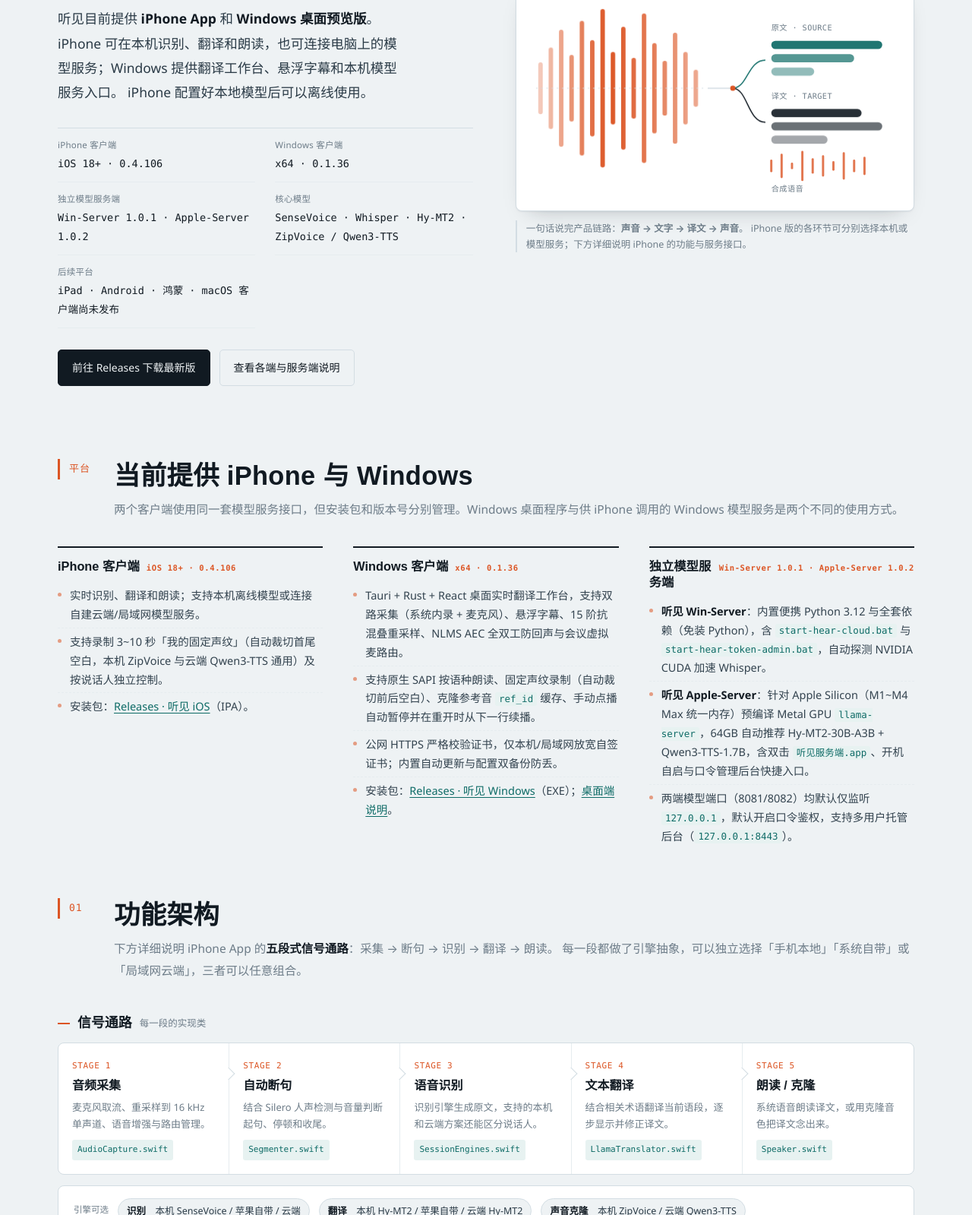
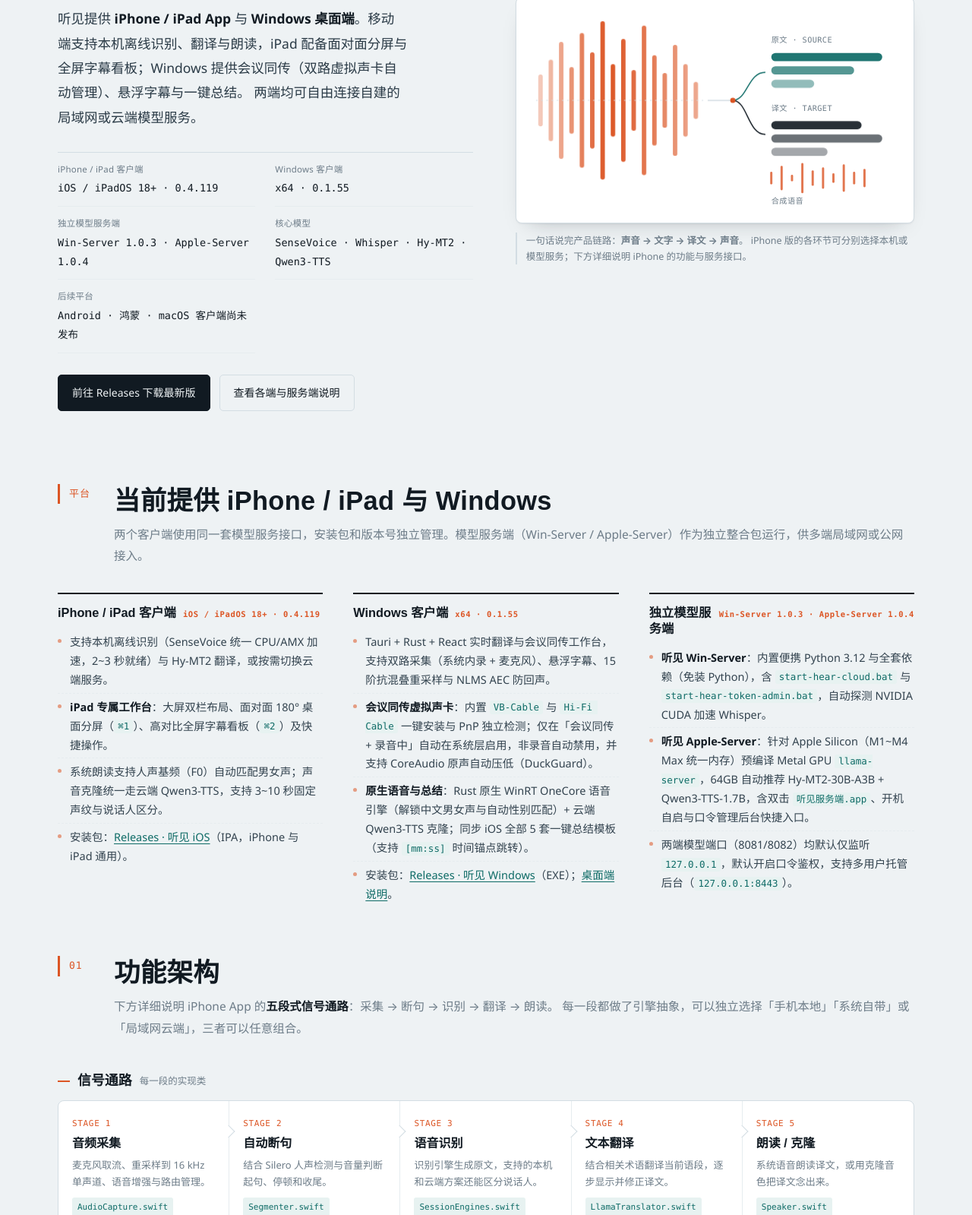
Before and after one commit to qianyueping1211/Hear, a plain HTML site: page docs/index.html in a window 1280 px wide. Shown: the part 312-1911 px from the top of the page at 76% size. Drawn offline with Linux system fonts and the light colour scheme.

Commit message:
docs: streamline README.md and update docs/index.html to latest versions (iOS 0.4.119 / Win 0.1.55)

```diff
--- a/docs/index.html
+++ b/docs/index.html
@@ -3,8 +3,8 @@
 <head>
 <meta charset="utf-8">
 <meta name="viewport" content="width=device-width, initial-scale=1">
-<title>听见 Hear · iPhone 与 Windows 实时语音翻译</title>
-<meta name="description" content="听见 Hear 当前提供 iPhone 实时语音翻译 App 和 Windows x64 桌面预览版。了解两个平台的下载方式、iPhone 功能架构与可选的模型服务。">
+<title>听见 Hear · iPhone / iPad 与 Windows 实时语音翻译</title>
+<meta name="description" content="听见 Hear 提供 iPhone / iPad 实时语音翻译 App 和 Windows x64 会议同传桌面端。了解各平台下载方式、功能架构、技术实现与独立模型服务。">
 <style>
 /* ============================================================
    听见 Hear · 介绍文档
@@ -365,19 +365,19 @@ section.band{scroll-margin-top:62px}
 <section class="hero">
   <div class="wrap hero-grid">
     <div>
-      <span class="kicker">iPhone · Windows x64 · 实时语音翻译</span>
+      <span class="kicker">iPhone · iPad · Windows x64 · 实时语音翻译与会议同传</span>
       <h1>听见<span class="lat">HEAR</span></h1>
       <p class="lead">
-        听见目前提供 <b>iPhone App</b> 和 <b>Windows 桌面预览版</b>。iPhone 可在本机识别、翻译和朗读，也可连接电脑上的模型服务；Windows 提供翻译工作台、悬浮字幕和本机模型服务入口。
-        iPhone 配置好本地模型后可以离线使用。
+        听见提供 <b>iPhone / iPad App</b> 与 <b>Windows 桌面端</b>。移动端支持本机离线识别、翻译与朗读，iPad 配备面对面分屏与全屏字幕看板；Windows 提供会议同传（双路虚拟声卡自动管理）、悬浮字幕与一键总结。
+        两端均可自由连接自建的局域网或云端模型服务。
       </p>
 
       <dl class="facts">
-        <div><dt>iPhone 客户端</dt><dd>iOS 18+ · 0.4.106</dd></div>
-        <div><dt>Windows 客户端</dt><dd>x64 · 0.1.36</dd></div>
-        <div><dt>独立模型服务端</dt><dd>Win-Server 1.0.1 · Apple-Server 1.0.2</dd></div>
-        <div><dt>核心模型</dt><dd>SenseVoice · Whisper · Hy-MT2 · ZipVoice / Qwen3-TTS</dd></div>
-        <div><dt>后续平台</dt><dd>iPad · Android · 鸿蒙 · macOS 客户端尚未发布</dd></div>
+        <div><dt>iPhone / iPad 客户端</dt><dd>iOS / iPadOS 18+ · 0.4.119</dd></div>
+        <div><dt>Windows 客户端</dt><dd>x64 · 0.1.55</dd></div>
+        <div><dt>独立模型服务端</dt><dd>Win-Server 1.0.3 · Apple-Server 1.0.4</dd></div>
+        <div><dt>核心模型</dt><dd>SenseVoice · Whisper · Hy-MT2 · Qwen3-TTS</dd></div>
+        <div><dt>后续平台</dt><dd>Android · 鸿蒙 · macOS 客户端尚未发布</dd></div>
       </dl>
 
       <div class="cta-row">
@@ -470,30 +470,31 @@ section.band{scroll-margin-top:62px}
     <div class="sechead">
       <div class="num">平台</div>
       <div>
-        <h2>当前提供 iPhone 与 Windows</h2>
-        <p class="lede">两个客户端使用同一套模型服务接口，但安装包和版本号分别管理。Windows 桌面程序与供 iPhone 调用的 Windows 模型服务是两个不同的使用方式。</p>
+        <h2>当前提供 iPhone / iPad 与 Windows</h2>
+        <p class="lede">两个客户端使用同一套模型服务接口，安装包和版本号独立管理。模型服务端（Win-Server / Apple-Server）作为独立整合包运行，供多端局域网或公网接入。</p>
       </div>
     </div>
     <div class="fgroups">
       <div class="fgroup">
-        <h3>iPhone 客户端 <em>iOS 18+ · 0.4.106</em></h3>
+        <h3>iPhone / iPad 客户端 <em>iOS / iPadOS 18+ · 0.4.119</em></h3>
         <ul>
-          <li>实时识别、翻译和朗读；支持本机离线模型或连接自建云端/局域网模型服务。</li>
-          <li>支持录制 3~10 秒「我的固定声纹」（自动裁切首尾空白，本机 ZipVoice 与云端 Qwen3-TTS 通用）及按说话人独立控制。</li>
-          <li>安装包：<a href="https://github.com/qianyueping1211/Hear/releases" target="_blank" rel="noopener">Releases · 听见 iOS</a>（IPA）。</li>
+          <li>支持本机离线识别（SenseVoice 统一 CPU/AMX 加速，2~3 秒就绪）与 Hy-MT2 翻译，或按需切换云端服务。</li>
+          <li><b>iPad 专属工作台</b>：大屏双栏布局、面对面 180° 桌面分屏（<code>⌘1</code>）、高对比全屏字幕看板（<code>⌘2</code>）及快捷操作。</li>
+          <li>系统朗读支持人声基频（F0）自动匹配男女声；声音克隆统一走云端 Qwen3-TTS，支持 3~10 秒固定声纹与说话人区分。</li>
+          <li>安装包：<a href="https://github.com/qianyueping1211/Hear/releases" target="_blank" rel="noopener">Releases · 听见 iOS</a>（IPA，iPhone 与 iPad 通用）。</li>
         </ul>
       </div>
       <div class="fgroup">
-        <h3>Windows 客户端 <em>x64 · 0.1.36</em></h3>
+        <h3>Windows 客户端 <em>x64 · 0.1.55</em></h3>
         <ul>
-          <li>Tauri + Rust + React 桌面实时翻译工作台，支持双路采集（系统内录 + 麦克风）、悬浮字幕、15 阶抗混叠重采样、NLMS AEC 全双工防回声与会议虚拟麦路由。</li>
-          <li>支持原生 SAPI 按语种朗读、固定声纹录制（自动裁切前后空白）、克隆参考音 <code>ref_id</code> 缓存、手动点播自动暂停并在重开时从下一行续播。</li>
-          <li>公网 HTTPS 严格校验证书，仅本机/局域网放宽自签证书；内置自动更新与配置双备份防丢。</li>
+          <li>Tauri + Rust + React 实时翻译与会议同传工作台，支持双路采集（系统内录 + 麦克风）、悬浮字幕、15 阶抗混叠重采样与 NLMS AEC 防回声。</li>
+          <li><b>会议同传虚拟声卡</b>：内置 <code>VB-Cable</code> 与 <code>Hi-Fi Cable</code> 一键安装与 PnP 独立检测；仅在「会议同传 + 录音中」自动在系统层启用，非录音自动禁用，并支持 CoreAudio 原声自动压低（DuckGuard）。</li>
+          <li><b>原生语音与总结</b>：Rust 原生 WinRT OneCore 语音引擎（解锁中文男女声与自动性别匹配）+ 云端 Qwen3-TTS 克隆；同步 iOS 全部 5 套一键总结模板（支持 <code>[mm:ss]</code> 时间锚点跳转）。</li>
           <li>安装包：<a href="https://github.com/qianyueping1211/Hear/releases" target="_blank" rel="noopener">Releases · 听见 Windows</a>（EXE）；<a href="https://github.com/qianyueping1211/Hear/blob/main/apps/desktop/README.md" target="_blank" rel="noopener">桌面端说明</a>。</li>
         </ul>
       </div>
       <div class="fgroup">
-        <h3>独立模型服务端 <em>Win-Server 1.0.1 · Apple-Server 1.0.2</em></h3>
+        <h3>独立模型服务端 <em>Win-Server 1.0.3 · Apple-Server 1.0.4</em></h3>
         <ul>
           <li><b>听见 Win-Server</b>：内置便携 Python 3.12 与全套依赖（免装 Python），含 <code>start-hear-cloud.bat</code> 与 <code>start-hear-token-admin.bat</code>，自动探测 NVIDIA CUDA 加速 Whisper。</li>
           <li><b>听见 Apple-Server</b>：针对 Apple Silicon（M1~M4 Max 统一内存）预编译 Metal GPU <code>llama-server</code>，64GB 自动推荐 Hy-MT2-30B-A3B + Qwen3-TTS-1.7B，含双击 <code>听见服务端.app</code>、开机自启与口令管理后台快捷入口。</li>
@@ -556,7 +557,7 @@ section.band{scroll-margin-top:62px}
       <span class="lab">引擎可选</span>
       <span class="opt"><b>识别</b>　本机 SenseVoice / 苹果自带 / 云端</span>
       <span class="opt"><b>翻译</b>　本机 Hy-MT2 / 苹果自带 / 云端 Hy-MT2</span>
-      <span class="opt"><b>声音克隆</b>　本机 ZipVoice / 云端 Qwen3-TTS</span>
+      <span class="opt"><b>声音克隆</b>　云端 Qwen3-TTS</span>
     </div>
 
     <div class="note">
@@ -572,7 +573,7 @@ section.band{scroll-margin-top:62px}
         <ul>
           <li><b>实时翻译模式</b>　轻点麦克风开始收音，App 会在选定的两种语言间判断方向。再点一次停止。</li>
           <li><b>对话翻译模式</b>　轻点左侧或右侧的语言圆圈开始，再点同一个圆圈停止。点另一侧会先收完当前语段，再切换语言。</li>
-          <li><b>模式切换</b>　底部横向滑动或点击圆点切换模式，应用会记住上次使用的模式。</li>
+          <li><b>模式切换与 iPad 视图</b>　iPhone 底部横向滑动切换实时/对话模式；iPad 除双栏工作台外，还提供面对面 180° 桌面分屏（<code>⌘1</code>）与高对比全屏字幕看板（<code>⌘2</code>）。</li>
           <li><b>翻译气泡</b>　先显示原文，再逐步显示译文。等待修正时保留已有译文，修正成功后标出变化。</li>
           <li><b>编辑和重试</b>　长按气泡可修改原文并重译，也可选择复制译文。翻译失败且有原文时，可直接点「重试翻译」。</li>
           <li><b>灵动岛和锁屏</b>　设置中可选「展示译文」或「展示原文和译文」。展开灵动岛或查看锁屏时可读译文，暂停收音后显示暂停状态。</li>
@@ -582,7 +583,7 @@ section.band{scroll-margin-top:62px}
       <div class="fgroup">
         <h3><em>02</em>语音识别</h3>
         <ul>
-          <li><b>本机 SenseVoice</b>　支持中文、英语、日语和韩语。实时识别可在语句结束前回显原文。</li>
+          <li><b>本机 SenseVoice</b>　支持中文、英语、日语和韩语。统一采用 CPU/AMX（<code>.cpuOnly</code>）加速加载，iPhone 与 iPad 均 2~3 秒就绪，支持语句结束前实时回显原文。</li>
           <li><b>苹果自带</b>　iOS 26 或以上提供系统听写，适用语种随设备可用的语言资源变化。</li>
           <li><b>云端语音识别</b>　从「模型管理 → 云端模型 → 语音识别」选择服务支持的 SenseVoice、Whisper 或 SenseVoice + Whisper。</li>
           <li><b>区分说话人</b>　云端由服务器提供说话人模型。本机 SenseVoice 需带 CAM++ 模型文件，在「语音识别」里开启「实时翻译时区分说话人」。</li>
@@ -606,7 +607,7 @@ section.band{scroll-margin-top:62px}
         <ul>
           <li><b>声音输出位置</b>　在「功能设置 → 朗读」选择手机扬声器或耳机。使用耳机时可分别指定左右耳听哪种译文或静音。</li>
           <li><b>播报时机</b>　扬声器模式通常在停止收音后朗读。App 切到后台时暂停播放，识别、翻译及克隆生成可继续处理。</li>
-          <li><b>声音克隆</b>　在「朗读」里开启后，可以选本机 ZipVoice 或云端 Qwen3-TTS。本机 ZipVoice 适用于中英文。</li>
+          <li><b>声音克隆与性别匹配</b>　开启声音克隆后通过云端 Qwen3-TTS 合成译文音色；使用系统语音朗读时，支持「自动识别 / 女声 / 男声」，基于人声基频（F0）自动匹配对应性别音色。</li>
           <li><b>样本和系统朗读</b>　优先使用这句的参考音频。同页中有已确认的相同说话人和同种语言时，可复用该说话人的合格样本。样本不足或克隆声音不可播放时，用系统声音朗读。</li>
           <li><b>图标状态</b>　克隆生成中显示转圈，音频开始输出时喇叭变绿。播放结束后显示灰色喇叭，可在「显示声音图标」中关闭灰色图标。</li>
           <li><b>静音与缓存</b>　播放前裁掉克隆音频首尾的长静音，保留句中的停顿。已有缓存首次读取也会处理。</li>
@@ -617,7 +618,7 @@ section.band{scroll-margin-top:62px}
         <h3><em>05</em>会话与历史</h3>
         <ul>
           <li><b>历史记录</b>　每页对话可独立存档，保留原文、译文及说话人资料。</li>
-          <li><b>大模型总结</b>　配置服务提供商后可选会议纪要、简明摘要、行动项清单、双语要点或沟通访谈记录，结果支持编辑。</li>
+          <li><b>大模型总结</b>　iOS/iPadOS 与 Windows 端共享同一套 5 种总结模板（德鲁克会议纪要、简明摘要、行动项清单、双语要点对照、沟通访谈记录），结果支持编辑；Windows 端支持点击 <code>[mm:ss]</code> 时间锚点跳转回放。</li>
           <li><b>继续使用</b>　异常中断的总结会标记为失败，可再次生成。</li>
         </ul>
       </div>
@@ -698,7 +699,8 @@ section.band{scroll-margin-top:62px}
       <div class="layer">
         <div class="lname">表现层</div>
         <div class="lbody">
-          <span class="chip">ContentView</span><span class="chip">HistoryView</span><span class="chip">ConversationDetailView</span>
+          <span class="chip">ContentView</span><span class="chip">IPadWorkbenchView</span><span class="chip">IPadModesView</span>
+          <span class="chip">HistoryView</span><span class="chip">ConversationDetailView</span>
           <span class="chip">SettingsView</span><span class="chip">LLMSettingsView</span><span class="chip">LogView</span>
           <span class="chip">CenterDialog</span><span class="chip">MarkdownView</span><span class="chip">SetupView</span>
         </div>
@@ -790,7 +792,7 @@ section.band{scroll-margin-top:62px}
       <div class="key">
         <div class="term"><span class="tag">TTS</span><h4>朗读与空间音频</h4></div>
         <div class="detail">
-          <p>系统声音通过 <code>AVSpeechSynthesizer</code> 朗读。分配到单耳时，将合成音频交给 <code>AVAudioPlayerNode</code> 并调整声道。</p>
+          <p>系统声音通过 <code>AVSpeechSynthesizer</code> 朗读，并借助 <code>VoiceAnalyzer</code> 的 F0 基频估计自动匹配男女声。分配到单耳时，将合成音频交给 <code>AVAudioPlayerNode</code> 并调整声道。Windows 端采用原生 Rust WinRT OneCore（<code>SpeechSynthesizer</code>）解锁系统男女声并支持指定设备输出。</p>
           <p>克隆播放根据播放器的渲染进度点亮喇叭，完成后解除播放状态。输出无法启动或停滞时尝试系统朗读。</p>
         </div>
       </div>
@@ -1272,7 +1274,7 @@ section.band{scroll-margin-top:62px}
   <div class="foot-in">
     <div class="fcol">
       <h5>项目</h5>
-      <p>听见 Hear · iPhone 与 Windows 实时语音翻译<br>iOS 0.4.106 · Windows 0.1.36 · Win-Server 1.0.1 · Apple-Server 1.0.2</p>
+      <p>听见 Hear · iPhone / iPad 与 Windows 实时语音翻译<br>iOS / iPadOS 0.4.119 · Windows 0.1.55 · Win-Server 1.0.3 · Apple-Server 1.0.4</p>
     </div>
     <div class="fcol">
       <h5>仓库</h5>
@@ -1280,11 +1282,11 @@ section.band{scroll-margin-top:62px}
     </div>
     <div class="fcol">
       <h5>技术栈</h5>
-      <p>iPhone：Swift · SwiftUI · ActivityKit<br>Windows：Tauri · Rust · React</p>
+      <p>iPhone / iPad：Swift · SwiftUI · ActivityKit<br>Windows：Tauri · Rust · React · WinRT</p>
     </div>
     <div class="fcol">
       <h5>平台</h5>
-      <p>iPhone：iOS 18.0+<br>Windows：x64 预览版</p>
+      <p>移动端：iOS / iPadOS 18.0+<br>桌面端：Windows x64</p>
     </div>
   </div>
   <div class="foot-note">
```
Also changed, not shown: README.md.
